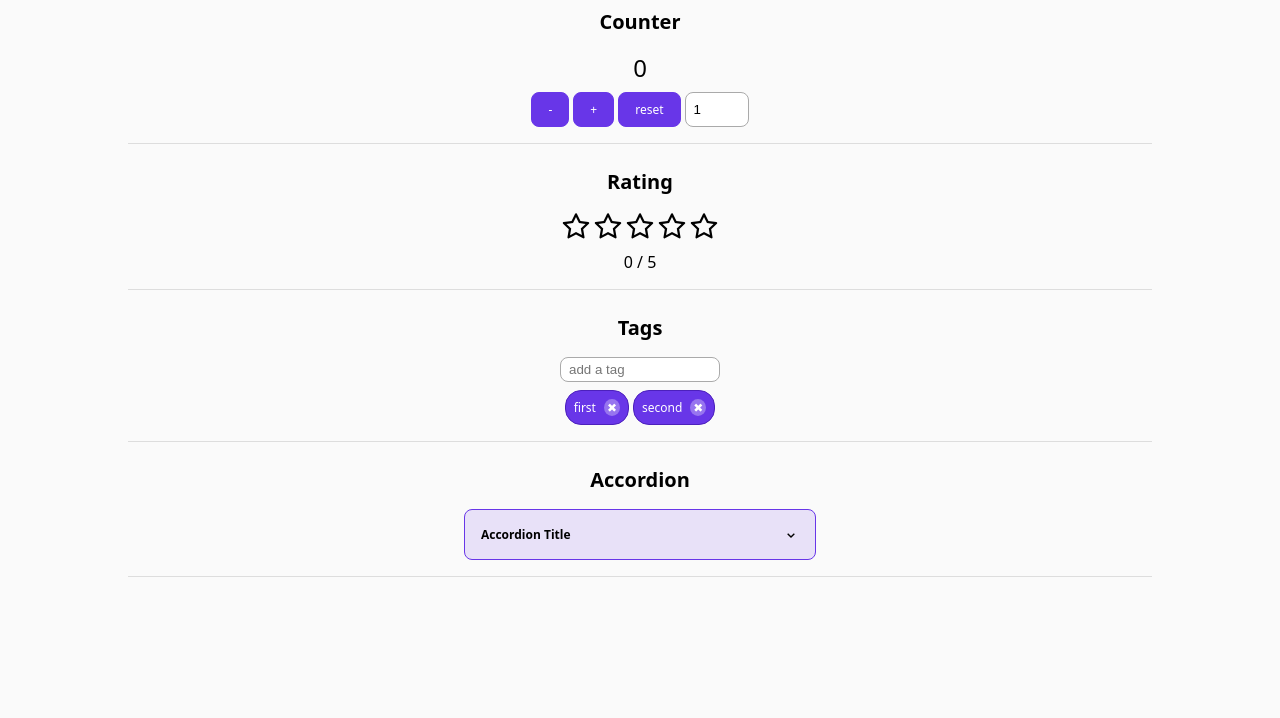
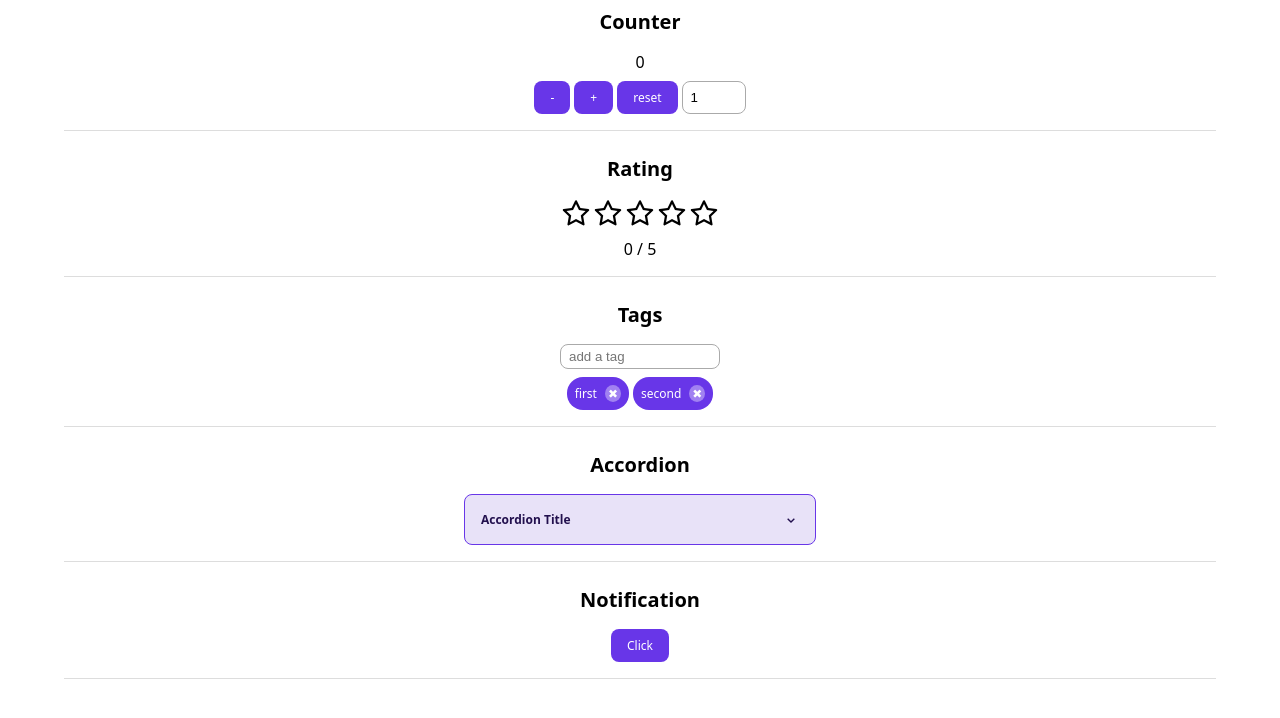
Before and after one commit to br4adam/react-components, a React (Vite) app: page / in a window 1280 px wide. Shown: the top 718 px of the page. Built offline with nearby package versions, Linux system fonts and the light colour scheme.

Commit message:
create notification component, change css styles

```diff
--- a/src/App.jsx
+++ b/src/App.jsx
@@ -2,6 +2,7 @@ import Counter from "./components/Counter"
 import Rating from "./components/Rating"
 import Tags from "./components/Tags"
 import Accordion from "./components/Accordion"
+import Notification from "./components/Notification"
 
 const App = () => {
   return (
@@ -10,6 +11,7 @@ const App = () => {
       <Rating />
       <Tags />
       <Accordion />
+      <Notification />
     </div>
   )
 }
--- a/src/components/Accordion.css
+++ /dev/null
@@ -1,30 +0,0 @@
-.accordion > div {
-  background-color: #6836e820;
-  border: 1px solid #6836e8;
-  width: 22rem;
-  padding: 1rem;
-  border-radius: 0.5rem;
-  font-size: 0.75rem;
-}
-
-.accordion .title {
-  display: flex;
-  justify-content: space-between;
-  align-items: center;
-  font-weight: 600;
-}
-
-.accordion .title svg {
-  cursor: pointer;
-}
-
-.accordion .body {
-  margin-top: 0.5rem;
-  animation: fadein 0.5s ease-in;
-  line-height: 1.5;
-}
-
-@keyframes fadein {
-  from { opacity: 0; }
-  to { opacity: 1; }
-}
--- a/src/components/Accordion.jsx
+++ b/src/components/Accordion.jsx
@@ -1,5 +1,4 @@
-import "./Accordion.css"
-import { BiChevronDown, BiChevronUp } from "react-icons/bi";
+import { BiChevronDown, BiChevronUp } from "react-icons/bi"
 import { useState } from "react"
 
 const Accordion = () => {
--- a/src/components/Counter.css
+++ /dev/null
@@ -1,12 +0,0 @@
-.counter p {
-  font-size: 1.5rem;
-}
-
-.counter div {
-  display: flex;
-  gap: 0.25rem;
-}
-
-.counter input {
-  width: 4rem;
-}
--- a/src/components/Counter.jsx
+++ b/src/components/Counter.jsx
@@ -1,4 +1,3 @@
-import "./Counter.css"
 import { useState } from "react"
 
 const Counter = () => {
--- /dev/null
+++ b/src/components/Notification.jsx
@@ -0,0 +1,27 @@
+import { useState } from "react"
+import { IoNotifications } from "react-icons/io5"
+
+const Notification = () => {
+  const [ isActive, setIsActive ] = useState(false)
+
+  const handleClick = () => {
+    setIsActive(true)
+    setTimeout(() => {
+      setIsActive(false)
+    }, 3000)
+  }
+
+  return (
+    <section className="notification">
+      <h1>Notification</h1>
+      <button onClick={handleClick} disabled={isActive} >Click</button>
+      { isActive && <div className="toast">
+          <IoNotifications />
+          <p>This is a notification</p>
+        </div>
+      }
+    </section>
+  )
+}
+
+export default Notification
--- a/src/components/Rating.css
+++ /dev/null
@@ -1,12 +0,0 @@
-.rating div {
-  display: flex;
-}
-
-.rating svg {
-  cursor: pointer;
-  transition: 0.25s ease-in-out;
-}
-
-.rating svg:hover {
-  transform: scale(1.1);
-}
--- a/src/components/Rating.jsx
+++ b/src/components/Rating.jsx
@@ -1,5 +1,4 @@
-import "./Rating.css"
-import { AiFillStar, AiOutlineStar } from "react-icons/ai";
+import { AiFillStar, AiOutlineStar } from "react-icons/ai"
 import { useState } from "react"
 
 const stars = [ 1, 2, 3, 4, 5 ]
--- a/src/components/Tags.css
+++ /dev/null
@@ -1,41 +0,0 @@
-.tags input {
-  width: 10rem;
-}
-
-.tags > div {
-  display: flex;
-  flex-wrap: wrap;
-  gap: 0.25rem;
-}
-
-.tag {
-  display: flex;
-  align-items: center;
-  gap: 0.5rem;
-  border-radius: 1rem;
-  background-color: #6836e8;
-  border: 1px solid #4c20bc;
-  color: #ffffff;
-  padding: 0.5rem;
-}
-
-.tag p,
-.tag span {
-  font-size: 0.75rem;
-}
-
-.tag span {
-  display: flex;
-  align-items: center;
-  justify-content: center;
-  cursor: pointer;
-  background-color: #ffffff50;
-  border-radius: 50%;
-  width: 1rem;
-  aspect-ratio: 1/1;
-  transition: 0.25s ease-in-out;
-}
-
-.tag span:hover {
-  transform: rotate(90deg);
-}
--- a/src/components/Tags.jsx
+++ b/src/components/Tags.jsx
@@ -1,4 +1,3 @@
-import "./Tags.css"
 import { useState } from "react"
 
 const Tags = () => {
--- a/src/index.css
+++ b/src/index.css
@@ -4,9 +4,14 @@
   box-sizing: border-box;
 }
 
+:root {
+  --main: #6836e8;
+  --main-light: #e8e2f8;
+  --main-dark: #22104e;
+}
+
 body {
-  font-family: system-ui, -apple-system, sans-serif;
-  background-color: #fafafa;
+  font-family: system-ui, -apple-system, Helvetica, Arial, sans-serif;
 }
 
 .App {
@@ -19,7 +24,7 @@ body {
 section {
   padding-bottom: 1rem;
   border-bottom: 1px solid #dddddd;
-  width: 80%;
+  width: 90%;
   display: flex;
   gap: 0.5rem;
   flex-direction: column;
@@ -28,17 +33,15 @@ section {
 
 button {
   all: unset;
-  background-color: #6836e8;
+  background-color: var(--main);
   color: #ffffff;
   padding: 0.5rem 1rem;
   border-radius: 0.5rem;
-  border: 1px solid #6836e8;
   font-size: 0.75rem;
   transition: 0.25s ease-in-out;
 }
 
 button:hover {
-  background-color: #5129b5;
   cursor: pointer;
 }
 
@@ -52,3 +55,144 @@ input {
   border: 1px solid #aaaaaa;
   padding: 0.25rem 0.5rem;
 }
+
+/* Counter */
+.counter div {
+  display: flex;
+  gap: 0.25rem;
+}
+
+.counter input {
+  width: 4rem;
+}
+
+/* Rating */
+.rating div {
+  display: flex;
+}
+
+.rating svg {
+  cursor: pointer;
+  transition: 0.25s ease-in-out;
+}
+
+.rating svg:hover {
+  transform: scale(1.2);
+}
+
+/* Tags */
+.tags input {
+  width: 10rem;
+}
+
+.tags > div {
+  display: flex;
+  flex-wrap: wrap;
+  gap: 0.25rem;
+  max-width: 22rem;
+}
+
+.tag {
+  display: flex;
+  align-items: center;
+  gap: 0.5rem;
+  border-radius: 1rem;
+  background-color: var(--main);
+  color: #ffffff;
+  padding: 0.5rem;
+}
+
+.tag p,
+.tag span {
+  font-size: 0.75rem;
+}
+
+.tag span {
+  display: flex;
+  align-items: center;
+  justify-content: center;
+  cursor: pointer;
+  background-color: #ffffff60;
+  border-radius: 50%;
+  width: 1rem;
+  aspect-ratio: 1/1;
+  transition: 0.25s ease-in-out;
+}
+
+.tag span:hover {
+  transform: rotate(90deg);
+}
+
+/* Accordion */
+.accordion > div {
+  background-color: var(--main-light);
+  border: 1px solid var(--main);
+  color: var(--main-dark);
+  width: 22rem;
+  padding: 1rem;
+  border-radius: 0.5rem;
+  font-size: 0.75rem;
+}
+
+.accordion .title {
+  display: flex;
+  justify-content: space-between;
+  align-items: center;
+  font-weight: 600;
+}
+
+.accordion .title svg {
+  cursor: pointer;
+}
+
+.accordion .body {
+  margin-top: 0.5rem;
+  line-height: 1.5;
+  animation: fadein 0.25s ease-in;
+}
+
+@keyframes fadein {
+  0% { opacity: 0; }
+  100% {  opacity: 1; }
+}
+
+/* Notification */
+.notification .toast {
+  position: absolute;
+  opacity: 0;
+  top: 1rem;
+  right: 1rem;
+  z-index: 1;
+  display: flex;
+  align-items: center;
+  gap: 0.25rem;
+  background-color: var(--main-light);
+  border: 1px solid var(--main);
+  color: var(--main-dark);
+  border-radius: 0.5rem;
+  padding: 0.5rem;
+  font-size: 0.75rem;
+  animation: toastanimation 3s ease-in-out;
+}
+
+.notification svg {
+  color: var(--main-dark);
+  animation: iconanimation 1s linear;
+}
+
+@keyframes iconanimation {
+  0%, 40%, 80% { transform: rotate(30deg); }
+  20%, 60% { transform: rotate(-30deg); }
+  100% { transform: rotate(0); }
+}
+
+@keyframes toastanimation {
+  0%, 100% {
+    opacity: 0; transform:
+    translateX(10%);
+  }
+  10%, 90% {
+    opacity: 1;
+    transform: translateX(0%);
+  }
+}
```
